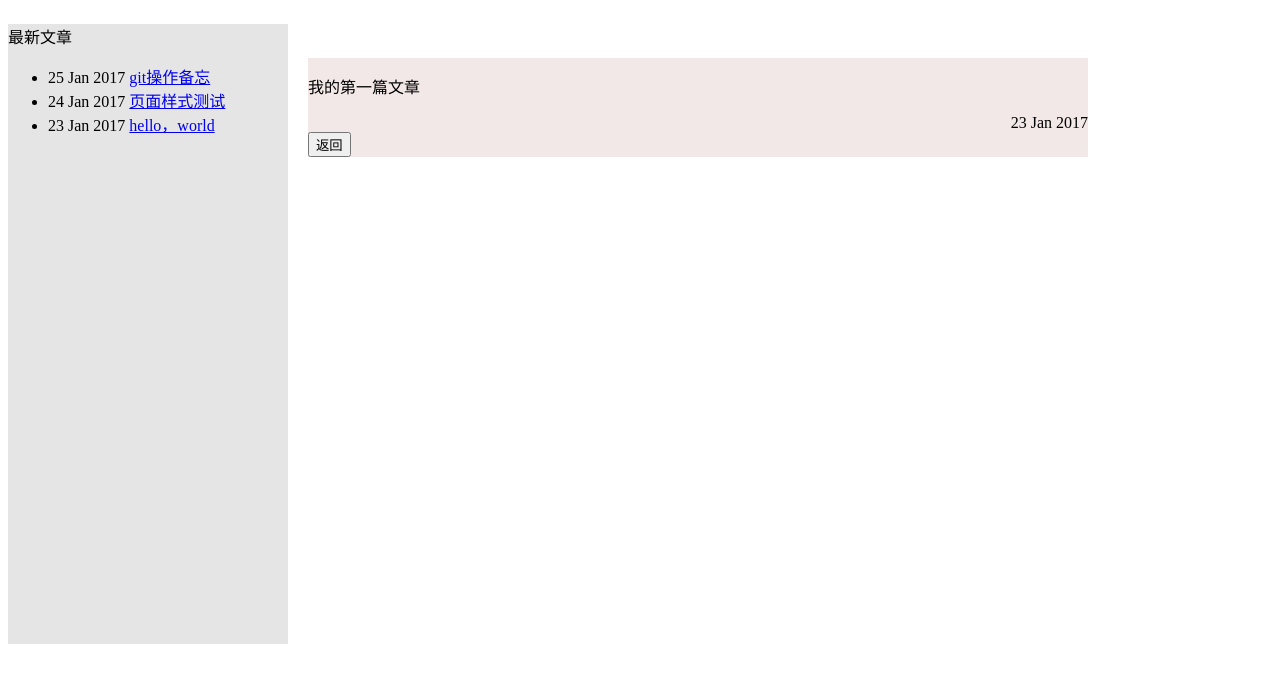
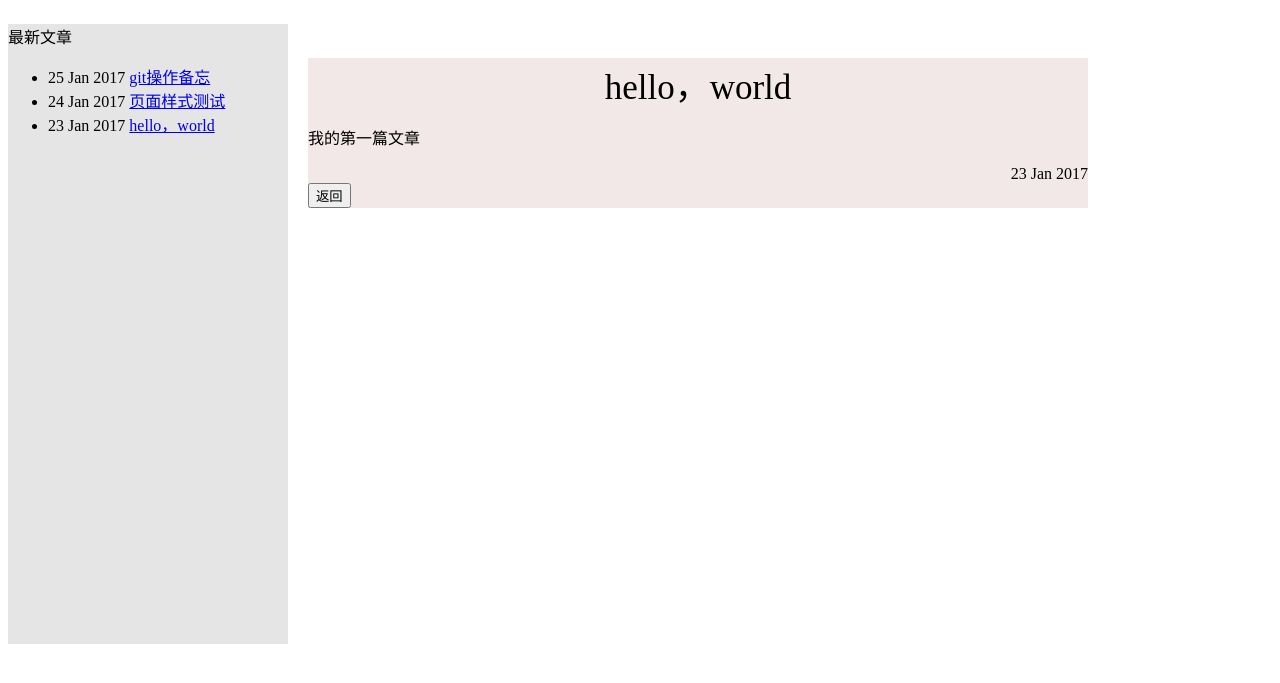
Before and after one commit to wangjianjie606/dono, a Jekyll site: the page built from _posts/2017-01-23-hello-world.html, in a window 1280 px wide. Shown: the top 683 px of the page. Built offline with Jekyll 4.4.1, drawn with Linux system fonts in a browser that asks for light colours.

Commit message:
change title font

```diff
--- a/_layouts/default.html
+++ b/_layouts/default.html
@@ -10,7 +10,7 @@
 	</div>
 
     <div id="mainDiv">
-
+      <div class="pageTitle">{{ page.title }}</div>
       {{ content }}
       <div style="text-align:right">{{ page.date | date_to_string }}</div>
 	  <button id="btn" >返回</button>
--- a/assets/css/main.css
+++ b/assets/css/main.css
@@ -16,3 +16,12 @@
 #leftDiv{
   float:left;
 }
+
+.pageTitle{
+  text-align:center;
+  font-size:35px;
+}
+
+body{
+  font-family: 楷体;
+}
```
